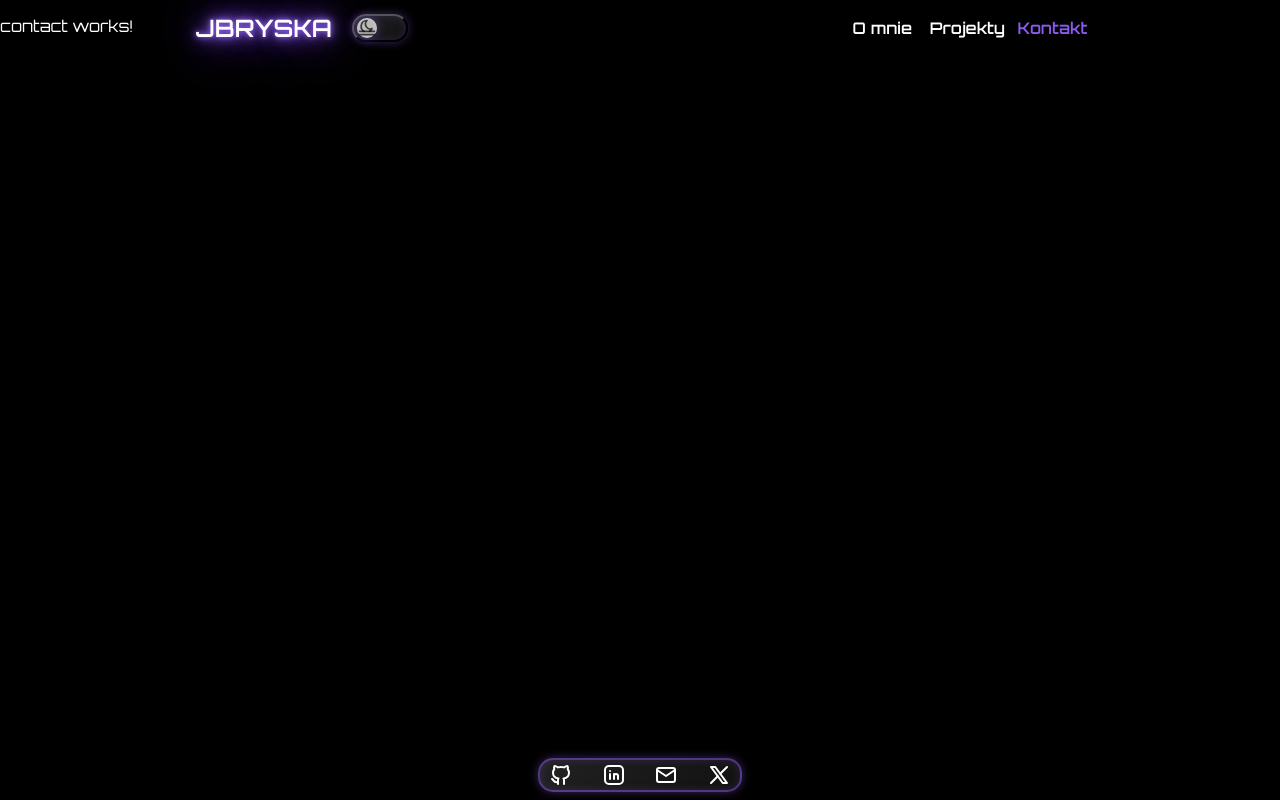
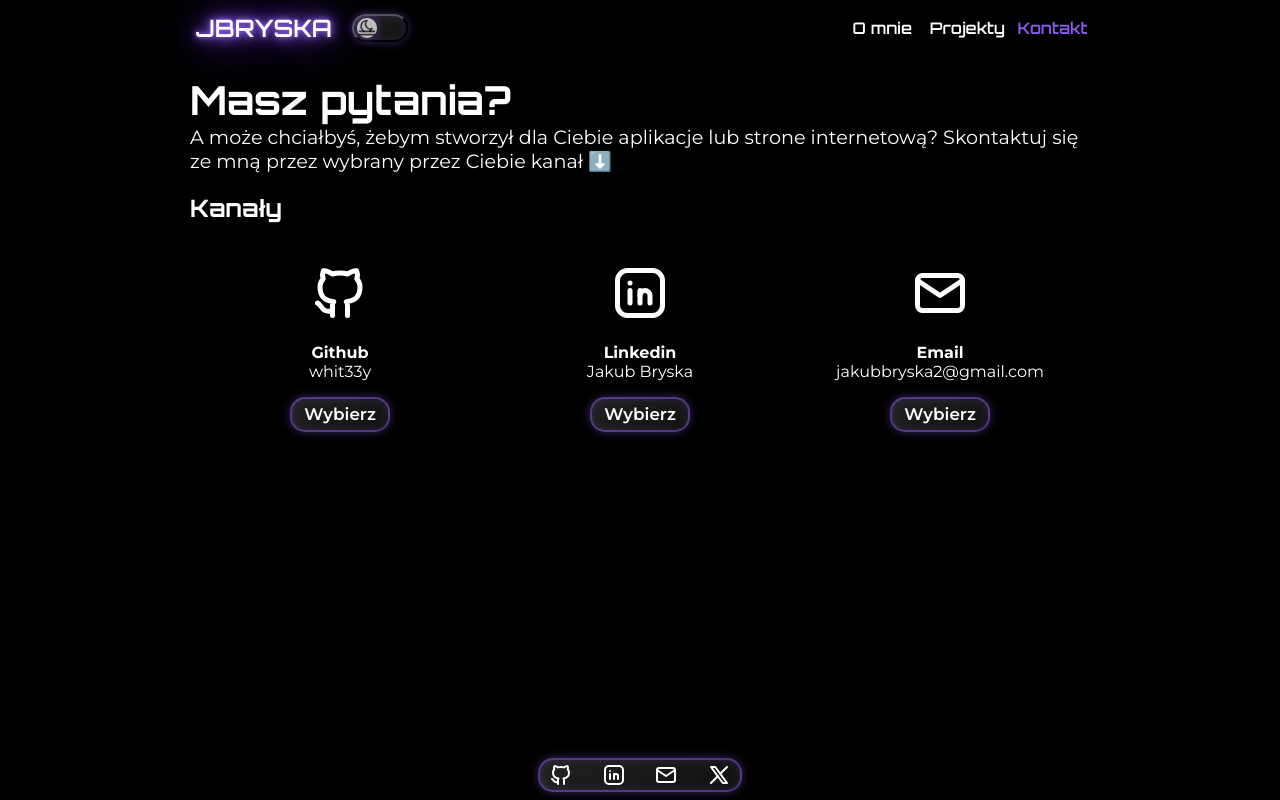
Before and after one commit to whit33y/jbryska, an Angular app: page /contact in a window 1280 px wide. Built offline with nearby package versions, Linux system fonts and the light colour scheme.

Commit message:
feat: added content with styles to contact page component

```diff
--- a/src/app/pages/contact/contact.html
+++ b/src/app/pages/contact/contact.html
@@ -1 +1,54 @@
-<p>contact works!</p>
+<main class="contact">
+    <div class="contact-container">
+        <div class="contact-welcome">
+            <h1>Masz pytania? </h1>
+            <p>A może chciałbyś, żebym stworzył dla Ciebie aplikacje lub strone internetową? Skontaktuj się ze mną przez
+                wybrany przez Ciebie kanał ⬇️</p>
+        </div>
+        <h2>Kanały</h2>
+        <div class="contact-channels">
+            <div class="channel">
+                <div class="channel-icon">
+                    <svg xmlns="http://www.w3.org/2000/svg" width="60" height="60" viewBox="0 0 24 24" fill="none"
+                        stroke="currentColor" stroke-width="2" stroke-linecap="round" stroke-linejoin="round"
+                        class="icon icon-tabler icons-tabler-outline icon-tabler-brand-github">
+                        <path stroke="none" d="M0 0h24v24H0z" fill="none" />
+                        <path
+                            d="M9 19c-4.3 1.4 -4.3 -2.5 -6 -3m12 5v-3.5c0 -1 .1 -1.4 -.5 -2c2.8 -.3 5.5 -1.4 5.5 -6a4.6 4.6 0 0 0 -1.3 -3.2a4.2 4.2 0 0 0 -.1 -3.2s-1.1 -.3 -3.5 1.3a12.3 12.3 0 0 0 -6.2 0c-2.4 -1.6 -3.5 -1.3 -3.5 -1.3a4.2 4.2 0 0 0 -.1 3.2a4.6 4.6 0 0 0 -1.3 3.2c0 4.6 2.7 5.7 5.5 6c-.6 .6 -.6 1.2 -.5 2v3.5" />
+                    </svg>
+                </div>
+                <p><b>Github</b> <br /> whit33y</p>
+                <button (click)="redirectContact('https://github.com/whit33y')">Wybierz</button>
+            </div>
+            <div class="channel">
+                <div class="channel-icon">
+                    <svg xmlns="http://www.w3.org/2000/svg" width="60" height="60" viewBox="0 0 24 24" fill="none"
+                        stroke="currentColor" stroke-width="2" stroke-linecap="round" stroke-linejoin="round"
+                        class="icon icon-tabler icons-tabler-outline icon-tabler-brand-linkedin">
+                        <path stroke="none" d="M0 0h24v24H0z" fill="none" />
+                        <path d="M8 11v5" />
+                        <path d="M8 8v.01" />
+                        <path d="M12 16v-5" />
+                        <path d="M16 16v-3a2 2 0 1 0 -4 0" />
+                        <path d="M3 7a4 4 0 0 1 4 -4h10a4 4 0 0 1 4 4v10a4 4 0 0 1 -4 4h-10a4 4 0 0 1 -4 -4z" />
+                    </svg>
+                </div>
+                <p><b>Linkedin</b> <br /> Jakub Bryska</p>
+                <button (click)="redirectContact('https://www.linkedin.com/in/jakub-bryska-b905b0279')">Wybierz</button>
+            </div>
+            <div class="channel">
+                <div class="channel-icon">
+                    <svg xmlns="http://www.w3.org/2000/svg" width="60" height="60" viewBox="0 0 24 24" fill="none"
+                        stroke="currentColor" stroke-width="2" stroke-linecap="round" stroke-linejoin="round"
+                        class="icon icon-tabler icons-tabler-outline icon-tabler-mail">
+                        <path stroke="none" d="M0 0h24v24H0z" fill="none" />
+                        <path d="M3 7a2 2 0 0 1 2 -2h14a2 2 0 0 1 2 2v10a2 2 0 0 1 -2 2h-14a2 2 0 0 1 -2 -2v-10z" />
+                        <path d="M3 7l9 6l9 -6" />
+                    </svg>
+                </div>
+                <p><b>Email</b> <br /> jakubbryska2@gmail.com</p>
+                <button (click)="redirectContact('mailto:jakubbryska2@gmail.com')">Wybierz</button>
+            </div>
+        </div>
+    </div>
+</main>
--- a/src/app/pages/contact/contact.scss
+++ b/src/app/pages/contact/contact.scss
@@ -0,0 +1,97 @@
+.contact {
+  margin-top: 6dvh;
+  display: flex;
+  justify-content: center;
+  align-items: center;
+  flex-direction: column;
+}
+
+.contact-container {
+  max-width: 900px;
+  display: flex;
+  flex-direction: column;
+  justify-content: center;
+  margin-bottom: 7dvh;
+  width: 100%;
+}
+
+.contact-container h1 {
+  text-align: start;
+  font-size: 2.5rem;
+  margin-bottom: 0;
+}
+
+p {
+  font-family: 'Montserrat', sans-serif;
+  font-optical-sizing: auto;
+  font-style: normal;
+}
+
+.contact-channels {
+  display: grid;
+  grid-template-columns: repeat(3, 1fr);
+  grid-template-rows: 1fr;
+}
+
+.channel {
+  display: flex;
+  flex-direction: column;
+  justify-content: center;
+  align-items: center;
+  text-align: center;
+  margin: 20px;
+}
+
+.contact-welcome {
+  p {
+    margin: 0;
+    font-size: 1.2rem;
+  }
+}
+
+button {
+  border-radius: 15px;
+  background: linear-gradient(145deg, #222, #111);
+  box-shadow:
+    0 0 10px rgba(139, 92, 237, 0.4),
+    inset 0 0 8px rgba(139, 92, 237, 0.2);
+  border: 2px solid rgba(139, 92, 237, 0.5);
+  font-family: 'Montserrat', sans-serif;
+  font-optical-sizing: auto;
+  font-style: normal;
+  font-weight: 600;
+  color: white;
+  width: 100px;
+  height: 35px;
+  font-size: 1.05rem;
+  transition:
+    color 0.3s ease,
+    text-shadow 0.3s ease;
+}
+
+button:hover {
+  cursor: pointer;
+  color: #8b5ced;
+  filter: drop-shadow(0 0 1px #8b5ced) drop-shadow(0 0 5px #8b5ced) drop-shadow(0 0 10px #8b5ced);
+}
+
+@media (max-width: 768px) {
+  .contact-container {
+    width: 95%;
+  }
+
+  .contact-container h1 {
+    margin-top: 0;
+    margin-bottom: 0;
+    font-size: 1.8rem;
+  }
+
+  .contact-container p {
+    font-size: 0.95rem;
+  }
+
+  .contact-channels {
+    display: flex;
+    flex-direction: column;
+  }
+}
--- a/src/app/pages/contact/contact.ts
+++ b/src/app/pages/contact/contact.ts
@@ -4,8 +4,10 @@ import { Component } from '@angular/core';
   selector: 'app-contact',
   imports: [],
   templateUrl: './contact.html',
-  styleUrl: './contact.scss'
+  styleUrl: './contact.scss',
 })
 export class Contact {
-
+  redirectContact(path: string) {
+    window.open(path, '_blank');
+  }
 }
```
